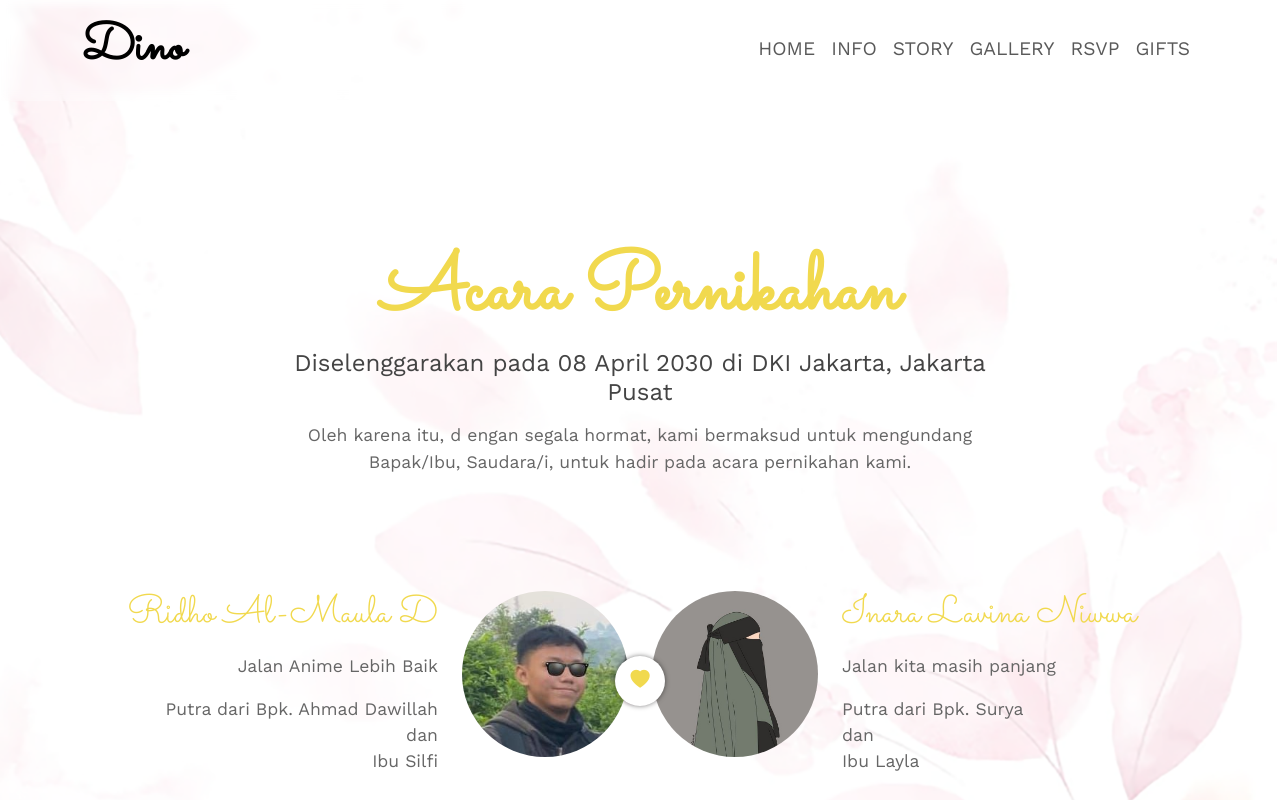
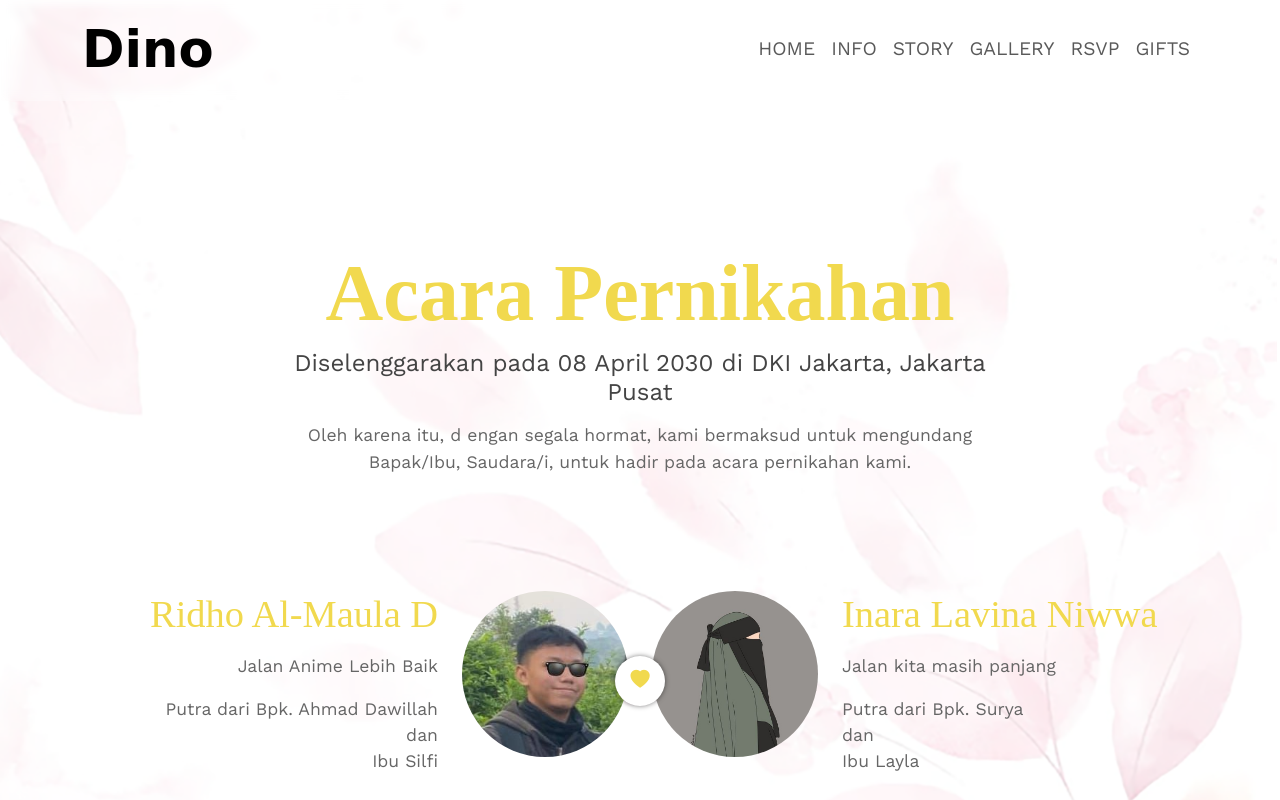
Before and after one commit to frezyyNT/undangan-pernikahan-ridho, a plain HTML site: page index.html in a window 1280 px wide. Shown: the part 802-1602 px from the top of the page. Drawn offline with nearby package versions, Linux system fonts and the light colour scheme; some packages are replaced by stand-ins of ours; a script that the page names is missing.

Commit message:
Add files via upload

```diff
--- a/style.css
+++ b/style.css
@@ -36,7 +36,7 @@ body {
 }
 
 .hero h1 {
-  font-family: 'Sacramento', cursive;
+  font-family: 'Single Day', cursive;
   font-size: 6rem;
 }
 
@@ -70,7 +70,7 @@ body {
 
 .mynavbar .navbar-brand,
 .mynavbar .offcanvas-title {
-  font-family: 'Sacramento', cursive;
+  font-family: 'Single Day', cursive;
   font-size: 3.2rem;
   font-weight: bold;
 }
@@ -95,7 +95,7 @@ body {
 .rsvp h2,
 .gifts h2 {
   color: var(--pink);
-  font-family: 'Sacramento';
+  font-family: 'Single Day';
   font-size: 5rem;
   font-weight: bold;
 }
@@ -116,7 +116,7 @@ body {
 }
 
 .home .couple h3 {
-  font-family: 'Sacramento';
+  font-family: 'Single Day';
   font-size: 2.4rem;
   color: var(--pink);
 }
```
